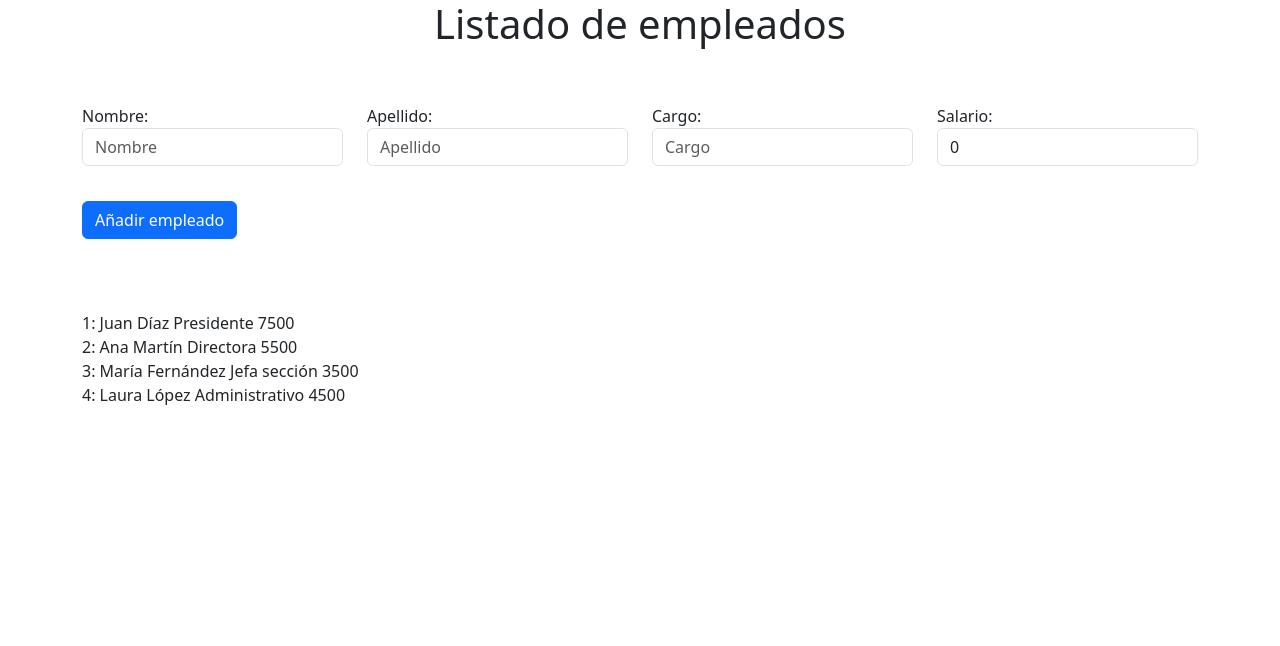
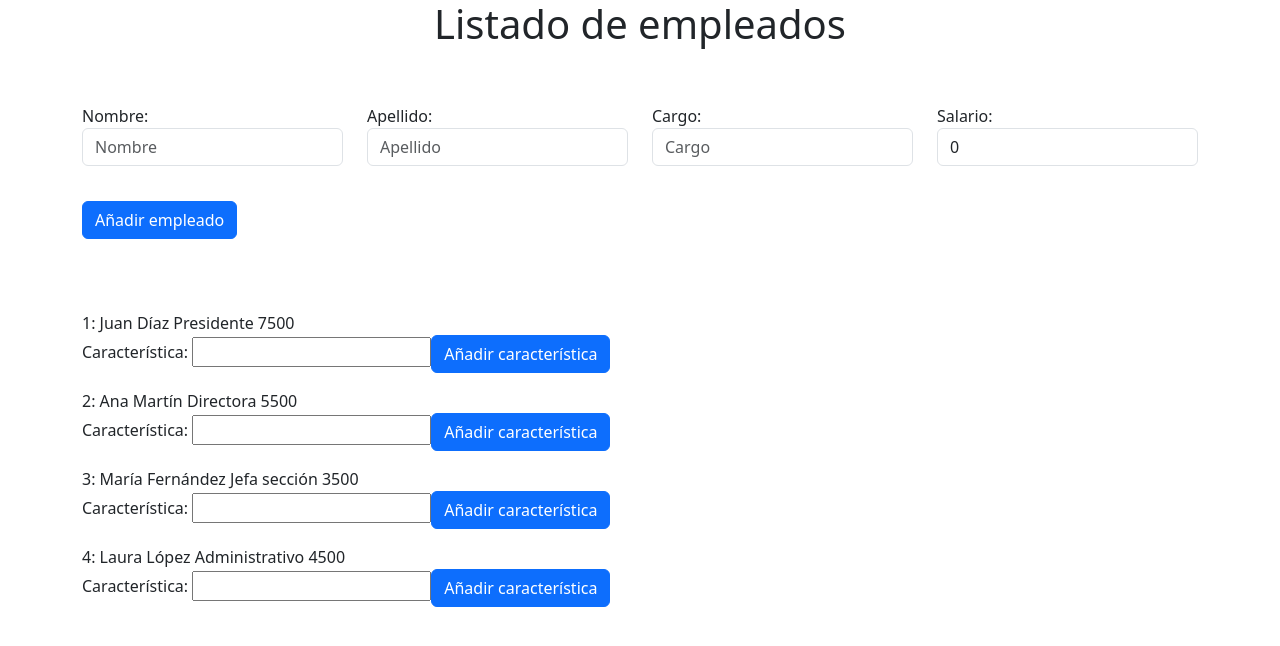
Before and after one commit to AreksuDev/empleadosApp, an Angular app: page / in a window 1280 px wide. Shown: the top 646 px of the page. Built offline with nearby package versions, Linux system fonts and the light colour scheme.

Commit message:
Directivas Input y Output

```diff
--- a/src/app/app.component.html
+++ b/src/app/app.component.html
@@ -22,12 +22,4 @@
   </form>
 </div>
 <br><br><br>
-<div class="container">
-  <div class="row">
-    <div class="col">
-      <div *ngFor="let empleado of empleados; let i=index">
-        {{i+1}}: {{empleado.nombre}} {{empleado.apellido}} {{empleado.cargo}} {{empleado.salario}}
-      </div>
-    </div>
-  </div>
-</div>
+<app-empleado-hijo-c *ngFor="let empleado of empleados; let i=index" [empleadoDeLista]="empleado" [indice]="i"></app-empleado-hijo-c>
--- a/src/app/app.component.ts
+++ b/src/app/app.component.ts
@@ -3,11 +3,12 @@ import { FormsModule } from '@angular/forms';
 import { RouterOutlet } from '@angular/router';
 import { Empleado } from './empleado.model';
 import { NgFor } from '@angular/common';
+import { EmpleadoHijoCComponent } from './empleado-hijo-c/empleado-hijo-c.component';
 
 @Component({
   selector: 'app-root',
   standalone: true,
-  imports: [RouterOutlet, FormsModule, NgFor],
+  imports: [RouterOutlet, FormsModule, NgFor, EmpleadoHijoCComponent],
   templateUrl: './app.component.html',
   styleUrl: './app.component.css'
 })
--- /dev/null
+++ b/src/app/caracteristicas-empleado-c/caracteristicas-empleado-c.component.html
@@ -0,0 +1,2 @@
+<label>Característica: <input type="text" #nuevaCaracteristica></label>
+<button (click)="agregaCaracteristicas(nuevaCaracteristica.value)" class="btn btn-primary">Añadir característica</button>
--- /dev/null
+++ b/src/app/caracteristicas-empleado-c/caracteristicas-empleado-c.component.ts
@@ -0,0 +1,15 @@
+import { Component, Output, EventEmitter } from '@angular/core';
+
+@Component({
+  selector: 'app-caracteristicas-empleado-c',
+  standalone: true,
+  imports: [],
+  templateUrl: './caracteristicas-empleado-c.component.html',
+  styleUrl: './caracteristicas-empleado-c.component.css'
+})
+export class CaracteristicasEmpleadoCComponent {
+  @Output() caracteristicasEmpleados = new EventEmitter<string>();
+  agregaCaracteristicas(value: string) {
+    this.caracteristicasEmpleados.emit(value);
+  }
+}
--- /dev/null
+++ b/src/app/empleado-hijo-c/empleado-hijo-c.component.html
@@ -0,0 +1,13 @@
+<div class="container">
+    <div class="row">
+        <div class="col">
+            <div >
+                {{indice+1}}: {{empleadoDeLista.nombre}} {{empleadoDeLista.apellido}} {{empleadoDeLista.cargo}} {{empleadoDeLista.salario}}
+            </div>
+            <app-caracteristicas-empleado-c (caracteristicasEmpleados)="agregarCaracteristica($event)"></app-caracteristicas-empleado-c>
+            <ul style="list-style: none;">
+                <li *ngFor="let caracteristica of caracteristicas">{{caracteristica}}</li>
+            </ul>
+        </div>
+    </div>
+</div>
--- /dev/null
+++ b/src/app/empleado-hijo-c/empleado-hijo-c.component.ts
@@ -0,0 +1,22 @@
+import { Component, Input } from '@angular/core';
+import { Empleado } from '../empleado.model';
+import { CaracteristicasEmpleadoCComponent } from '../caracteristicas-empleado-c/caracteristicas-empleado-c.component';
+import { NgFor } from '@angular/common';
+
+@Component({
+  selector: 'app-empleado-hijo-c',
+  standalone: true,
+  imports: [CaracteristicasEmpleadoCComponent, NgFor],
+  templateUrl: './empleado-hijo-c.component.html',
+  styleUrl: './empleado-hijo-c.component.css'
+})
+export class EmpleadoHijoCComponent {
+  @Input() empleadoDeLista:Empleado;
+  @Input() indice:number;
+
+  caracteristicas: string[] = [];
+
+  agregarCaracteristica(nuevaCaracteristica: string) {
+    this.caracteristicas.push(nuevaCaracteristica);
+  }
+}
--- a/tsconfig.json
+++ b/tsconfig.json
@@ -2,6 +2,7 @@
 {
   "compileOnSave": false,
   "compilerOptions": {
+    "strictPropertyInitialization": false,
     "outDir": "./dist/out-tsc",
     "forceConsistentCasingInFileNames": true,
     "strict": true,
```
Also changed, not shown: src/app/caracteristicas-empleado-c/caracteristicas-empleado-c.component.css (added), src/app/empleado-hijo-c/empleado-hijo-c.component.css (added), 2 other files (tests, documents, lock files or other folders).
